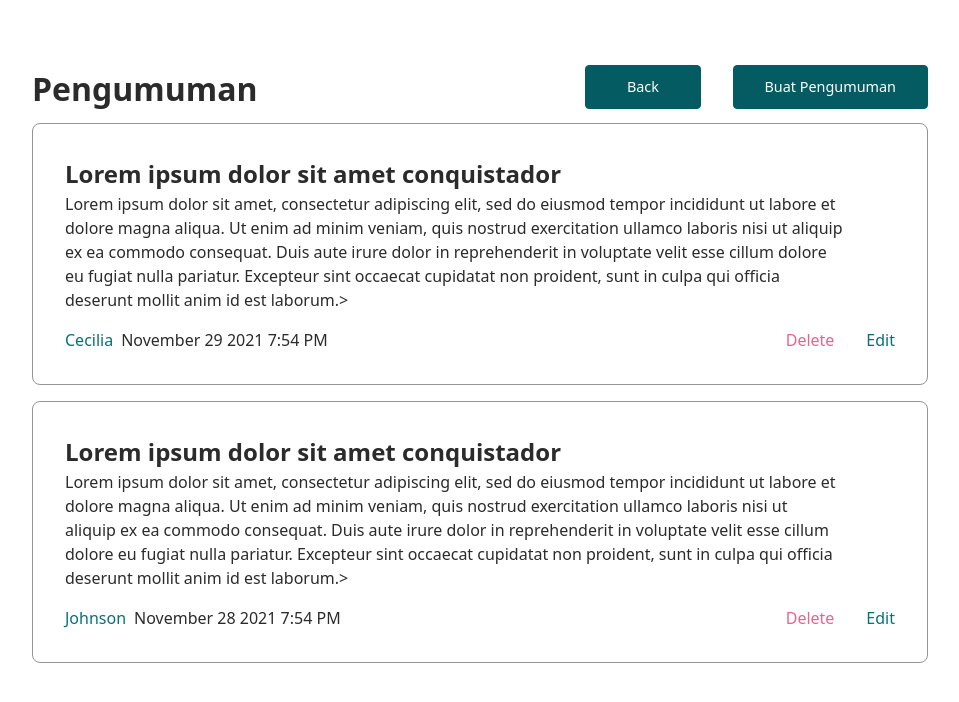
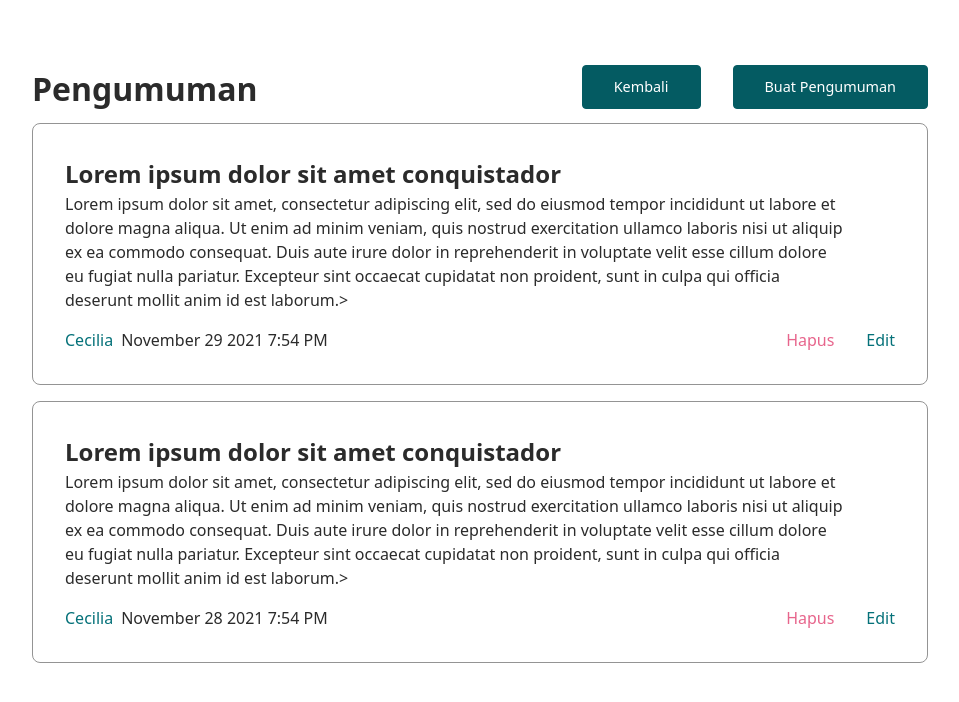
Before and after one commit to GerradND/hadirin, a Django app: page /pengumuman/pengumuman_saya/ in a window 1280 px wide. Shown: the part 54-756 px from the top of the page, without its empty margins (160-1119 px from the left). Run offline with Django 3.2, Linux system fonts and the light colour scheme.

Commit message:
fix some writing errors

```diff
--- a/pengumuman/templates/pengumuman/hapus_pengumuman.html
+++ b/pengumuman/templates/pengumuman/hapus_pengumuman.html
@@ -19,7 +19,7 @@
 			</div>
 			<div class="form-buttons">
 				<a href="{% url 'pengumuman:pengumuman_saya' %}"><button type="button" class="button-outline danger">Batal</button></a>
-				<button class="button-fill danger" type="submit">Hapus</button>
+				<a href="{% url 'pengumuman:pengumuman_saya' %}"><button class="button-fill danger" type="submit">Hapus</button></a>
 			</div>
 		</form>
 	</div>
--- a/pengumuman/templates/pengumuman/pengumuman_saya.html
+++ b/pengumuman/templates/pengumuman/pengumuman_saya.html
@@ -13,7 +13,7 @@
         <div class="page-header">
             <h1>Pengumuman</h1>
             <div class="pengumuman-buttons">
-                <a class="button-fill" href="{% url 'pengumuman:pengumuman' %}">Back</a>
+                <a class="button-fill" href="{% url 'pengumuman:pengumuman' %}">Kembali</a>
                 <a class="button-fill" href="{% url 'pengumuman:buat_pengumuman' %}">Buat Pengumuman</a>
             </div>
         </div>
@@ -27,7 +27,7 @@
                     <span class="pengumuman-author">Cecilia</span>
                     <span class="pengumuman-postdate">November 29 2021 7:54 PM</span>
                     <div class="pengumuman-buttons">
-                        <a href="{% url 'pengumuman:hapus_pengumuman' %}" class="action-button delete">Delete</a>
+                        <a href="{% url 'pengumuman:hapus_pengumuman' %}" class="action-button delete">Hapus</a>
                         <a href="{% url 'pengumuman:edit_pengumuman' %}" class="action-button">Edit</a>
                     </div>
                 </div>
@@ -39,10 +39,10 @@
                     <a>Lorem ipsum dolor sit amet, consectetur adipiscing elit, sed do eiusmod tempor incididunt ut labore et dolore magna aliqua. Ut enim ad minim veniam, quis nostrud exercitation ullamco laboris nisi ut aliquip ex ea commodo consequat. Duis aute irure dolor in reprehenderit in voluptate velit esse cillum dolore eu fugiat nulla pariatur. Excepteur sint occaecat cupidatat non proident, sunt in culpa qui officia deserunt mollit anim id est laborum.</a>>
                 </div>
                 <div class="pengumuman-footer">
-                    <span class="pengumuman-author">Johnson</span>
+                    <span class="pengumuman-author">Cecilia</span>
                     <span class="pengumuman-postdate">November 28 2021 7:54 PM</span>
                     <div class="pengumuman-buttons">
-                        <a href="{% url 'pengumuman:hapus_pengumuman' %}" class="action-button delete">Delete</a>
+                        <a href="{% url 'pengumuman:hapus_pengumuman' %}" class="action-button delete">Hapus</a>
                         <a href="{% url 'pengumuman:edit_pengumuman' %}" class="action-button">Edit</a>
                     </div>
                 </div>
--- a/pengumuman/views.py
+++ b/pengumuman/views.py
@@ -1,23 +1,5 @@
 from django.shortcuts import render
 from .forms import PengumumanForm
-# Dummy Data
-thread = {
-    'user' : 'Budi Budiman',
-    'title' : "Lorem ipsum dolor sit amet conquistador",
-    'content' : "Lorem Ipsum is simply dummy text of the printing and typesetting industry. Lorem Ipsum has been the industry's standard dummy text ever since the 1500s, when an unknown printer took a galley of type and scrambled it to make a type specimen book.",
-    'replies' : [
-        {
-            'user' : 'Susan Susanti',
-            'content' : 'Saya Setuju dengan pendapat anda'
-        },
-        {
-            'user' : 'Rudi Rudiman',
-            'content' : 'Saya tidak etuju'
-        }
-    ]
-}
-
-threads = [thread, thread]
 
 # Create your views here.
 def pengumuman(request):
```
